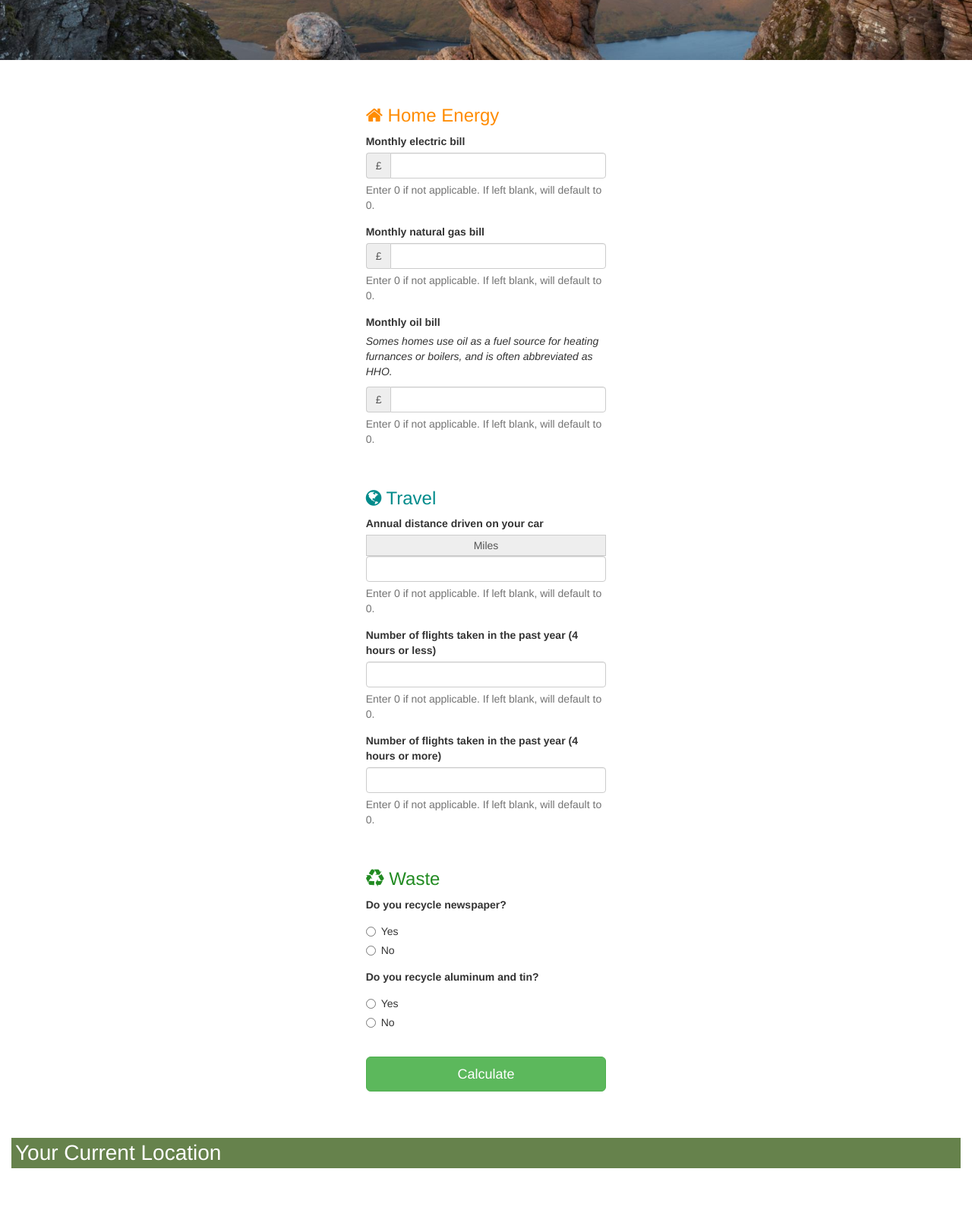
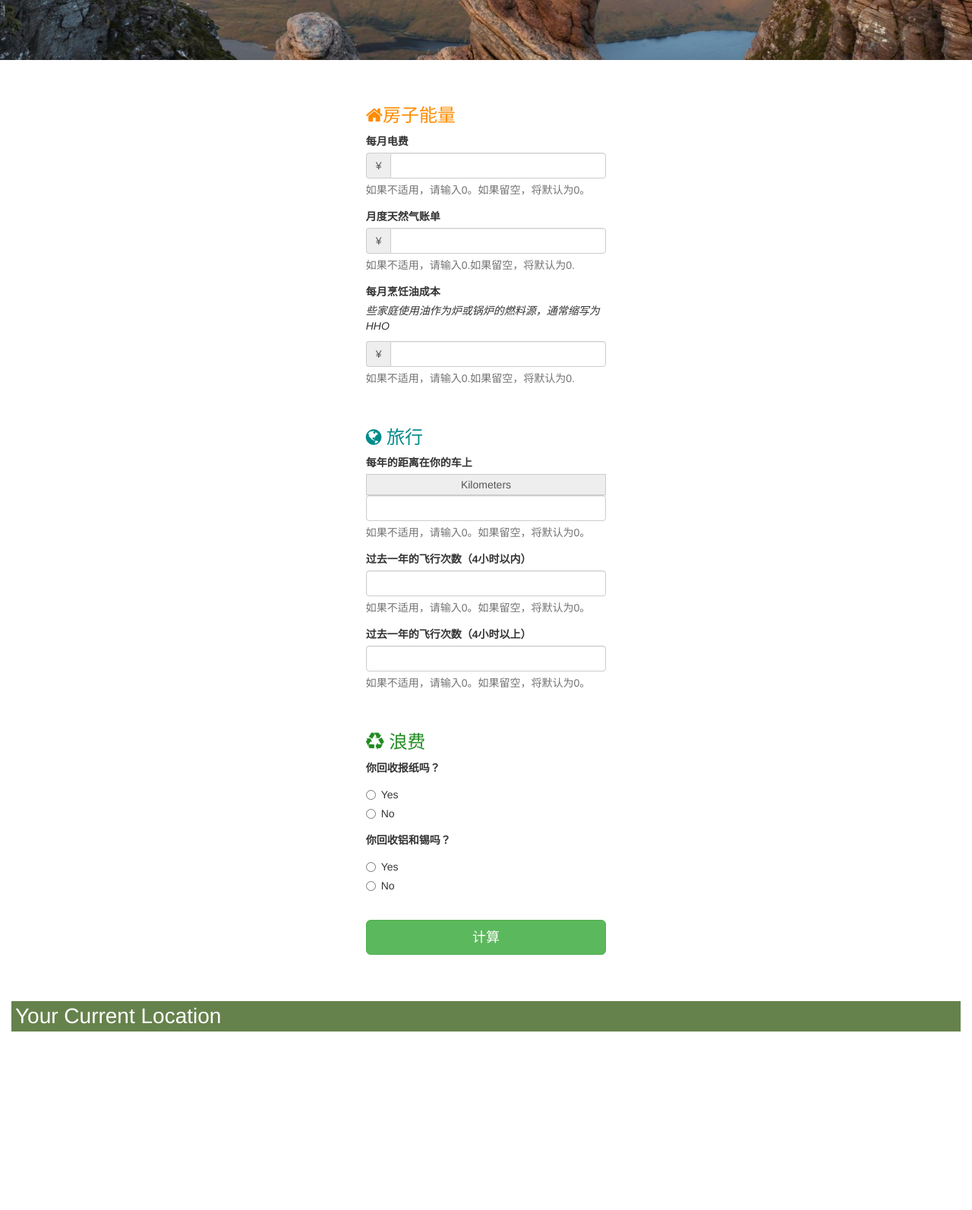
Before and after one commit to abrahamjroy/China-Spec-Carbon-Footprint-Calc, a plain HTML site: page index.html in a window 1280 px wide. Shown: the part 243-1836 px from the top of the page at 76% size. After the commit the page ends 1811 px from the top, so only its background shows below. Drawn offline with nearby package versions, Linux system fonts and the light colour scheme; some packages are replaced by stand-ins of ours.

Commit message:
Update index.html

```diff
--- a/index.html
+++ b/index.html
@@ -1,7 +1,7 @@
 <!DOCTYPE html>
 <html lang="en">
 <head>
-	<title>Carbon Footprint Calculator</title>
+	<title>碳足迹计算器</title>
 	<meta charset="utf-8">
 	<meta http-equiv="X-UA-Compatible" content="IE=edge">
     <meta name="viewport" content="width=device-width, initial-scale=1, maximum-scale=1, user-scalable=no">
@@ -16,8 +16,8 @@
 	<div class="container-fluid">
 		<div class="row">
 			<div class="col-xs-12 col-sm-12 col-md-12 col-lg-12 text-center" id="announcement-panel">
-				<h1 id="announcement-header">Carbon Footprint Calculator</h1>
-				<h3 id="announcement-subheader">Created by Abraham Roy and Team</h3>
+				<h1 id="announcement-header">碳足迹计算器</h1>
+				<h3 id="announcement-subheader">由...制作 Abraham Roy and Team</h3>
 			</div>
 		</div>
 		<div class="row">
@@ -26,55 +26,55 @@
 			<div class="col-xs-12 col-sm-12 col-md-4 col-lg-4">
 				<div id="form">
 					<form>
-						<h3 id="home-energy-label"><i class="fa fa-home" aria-hidden="true"></i> Home Energy</h3>
+						<h3 id="home-energy-label"><i class="fa fa-home" aria-hidden="true"></i>房子能量</h3>
 						<div class="form-group">
-							<label for="electric">Monthly electric bill</label>
+							<label for="electric">每月电费</label>
 							<div class="input-group">
-								<div class="input-group-addon">£</div>
+								<div class="input-group-addon">¥</div>
 								<input class="form-control" id="electric" type="number" min="0" step="0.01">
 							</div>
-							<span class="help-block">Enter 0 if not applicable. If left blank, will default to 0.</span>
+							<span class="help-block">如果不适用，请输入0。如果留空，将默认为0。</span>
 						</div>
 						<div class="form-group">
-							<label for="gas">Monthly natural gas bill</label>
+							<label for="gas">月度天然气账单</label>
 							<div class="input-group">
-								<div class="input-group-addon">£</div>
+								<div class="input-group-addon">¥</div>
 								<input class="form-control" id="gas" type="number" min="0" step="0.01">
 							</div>
-							<span class="help-block">Enter 0 if not applicable. If left blank, will default to 0.</span>
+							<span class="help-block">如果不适用，请输入0.如果留空，将默认为0.</span>
 						</div>
 						<div class="form-group">
-							<label for="oil">Monthly oil bill</label>
-							<p><i>Somes homes use oil as a fuel source for heating furnances or boilers, and is often abbreviated as HHO.</i></p>
+							<label for="oil">每月烹饪油成本</label>
+							<p><i>些家庭使用油作为炉或锅炉的燃料源，通常缩写为HHO</i></p>
 							<div class="input-group">
-								<div class="input-group-addon">£</div>
+								<div class="input-group-addon">¥</div>
 								<input class="form-control" id="oil" type="number" min="0" step="0.01">
 							</div>
-							<span class="help-block">Enter 0 if not applicable. If left blank, will default to 0.</span>
+							<span class="help-block">如果不适用，请输入0.如果留空，将默认为0.</span>
 						</div>
 						<br/>
-						<h3 class="form-section-label" id="travel-label"><i class="fa fa-globe" aria-hidden="true"></i> Travel</h3>
+						<h3 class="form-section-label" id="travel-label"><i class="fa fa-globe" aria-hidden="true"></i> 旅行</h3>
 						<div class="form-group">
-							<label for="car">Annual distance driven on your car</label>
-							<div class="input-group-addon">Miles</div>
+							<label for="car">每年的距离在你的车上</label>
+							<div class="input-group-addon">Kilometers</div>
 							<input class="form-control" id="car" type="number" min="0" step="1">
-							<span class="help-block">Enter 0 if not applicable. If left blank, will default to 0.</span>
+							<span class="help-block">如果不适用，请输入0。如果留空，将默认为0。</span>
 						</div>
 						<div class="form-group">
-							<label for="flights-4-less">Number of flights taken in the past year (4 hours or less)</label>
+							<label for="flights-4-less">过去一年的飞行次数（4小时以内）</label>
 							<input class="form-control" id="flights-4-less" type="number" min="0" step="1">
-							<span class="help-block">Enter 0 if not applicable. If left blank, will default to 0.</span>
+							<span class="help-block">如果不适用，请输入0。如果留空，将默认为0。</span>
 						</div>
 						<div class="form-group">
-							<label for="flights-4-more">Number of flights taken in the past year (4 hours or more)</label>
+							<label for="flights-4-more">过去一年的飞行次数（4小时以上）</label>
 							<input class="form-control" id="flights-4-more" type="number" min="0" step="1">
-							<span class="help-block">Enter 0 if not applicable. If left blank, will default to 0.</span>
+							<span class="help-block">如果不适用，请输入0。如果留空，将默认为0。</span>
 						</div>
 						<br/>
-						<h3 class="form-section-label" id="waste-label"><i class="fa fa-recycle" aria-hidden="true"></i> Waste</h3>
+						<h3 class="form-section-label" id="waste-label"><i class="fa fa-recycle" aria-hidden="true"></i> 浪费</h3>
 						<div class="form-group">
-							<label>Do you recycle newspaper?</label>
-							<div class="alert alert-danger" role="alert" id="newspaper-alert"><strong>Oops!</strong> You need to make a selection.</div>
+							<label>你回收报纸吗？</label>
+							<div class="alert alert-danger" role="alert" id="newspaper-alert"><strong>哎呀！</strong> 你需要做出选择。</div>
 							<div class="radio">
 								<label>
 									<input type="radio" name="newspaperOptionsRadios" id="optionsRadio1" value="option1">
@@ -89,8 +89,8 @@
 							</div>
 						</div>
 						<div class="form-group">
-							<label>Do you recycle aluminum and tin?</label>
-							<div class="alert alert-danger" role="alert" id="alum-tin-alert"><strong>Oops!</strong> You need to make a selection.</div>
+							<label>你回收铝和锡吗？</label>
+							<div class="alert alert-danger" role="alert" id="alum-tin-alert"><strong>哎呀！</strong> 你需要做出选择。</div>
 							<div class="radio">
 								<label>
 									<input type="radio" name="alumtinOptionsRadios" id="optionsRadio3" value="option3">
@@ -105,19 +105,19 @@
 							</div>
 						</div>
 						<br/>
-						<button id="calculate-btn" type="button" class="btn btn-success btn-lg btn-block">Calculate</button>
+						<button id="calculate-btn" type="button" class="btn btn-success btn-lg btn-block">计算</button>
 					</form>
 				</div>
 
 				<div id="results" class="text-center">
 					<h1 id="score"></h1>
 					<br/>
-					<p class="lead">This number represents the amount of greenhouse gases in units of carbon dioxide you emit per year</p>
+					<p class="lead">这个数字代表你每年排放的二氧化碳的温室气体量</p>
 					<br/>
-					<h5 class="bg-success score-info">6,000 or below is EXCELLENT</h5>
-					<h5 class="bg-info score-info">6,000 to 15,999 is GOOD</h5>
-					<h5 class="bg-warning score-info">16,000 to 22,000 is AVERAGE</h5>
-					<h5 class="bg-danger score-info">22,000 or above is BAD</h5>
+					<h5 class="bg-success score-info">6,000 或以下是优秀的</h5>
+					<h5 class="bg-info score-info">6,000到15,999是好的</h5>
+					<h5 class="bg-warning score-info">16,000到22,000是平均值</h5>
+					<h5 class="bg-danger score-info">22,000以上是BAD</h5>
 					<br/>
 					<br/>
 					<br/>
```
